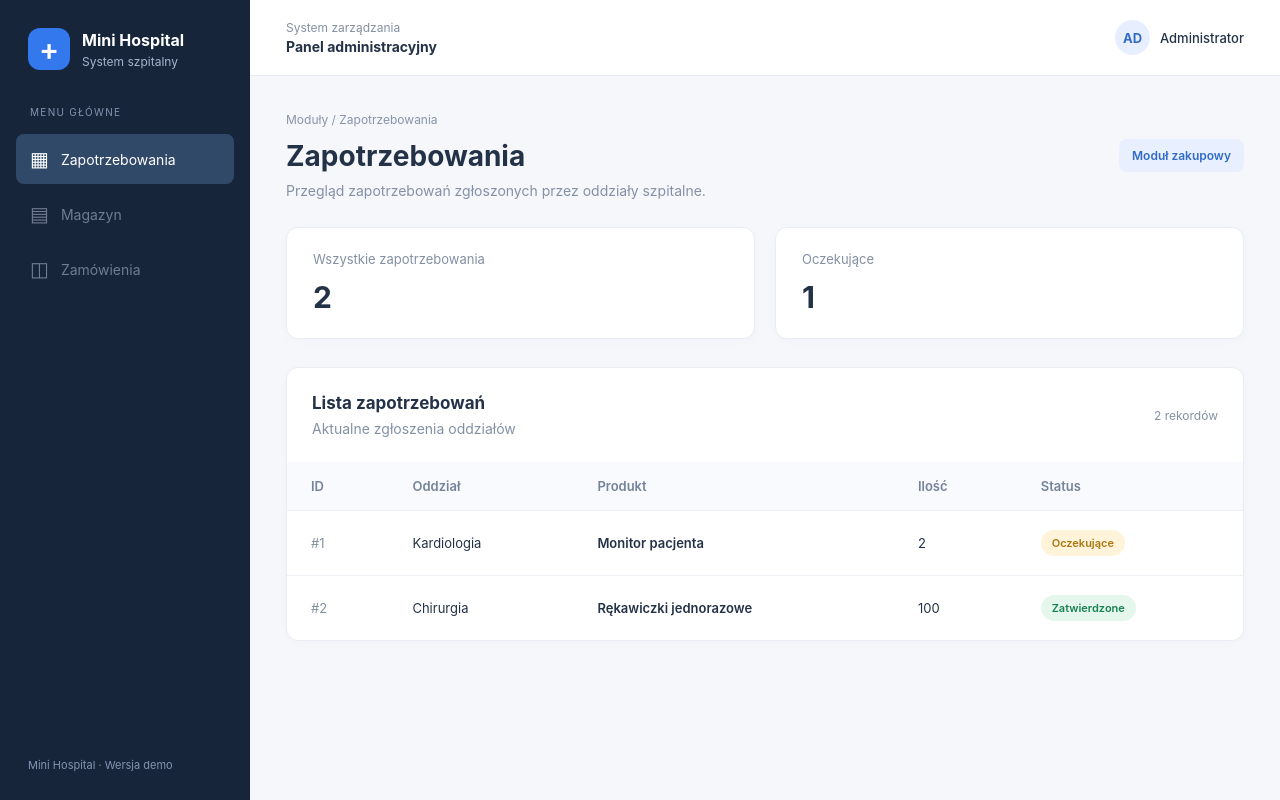
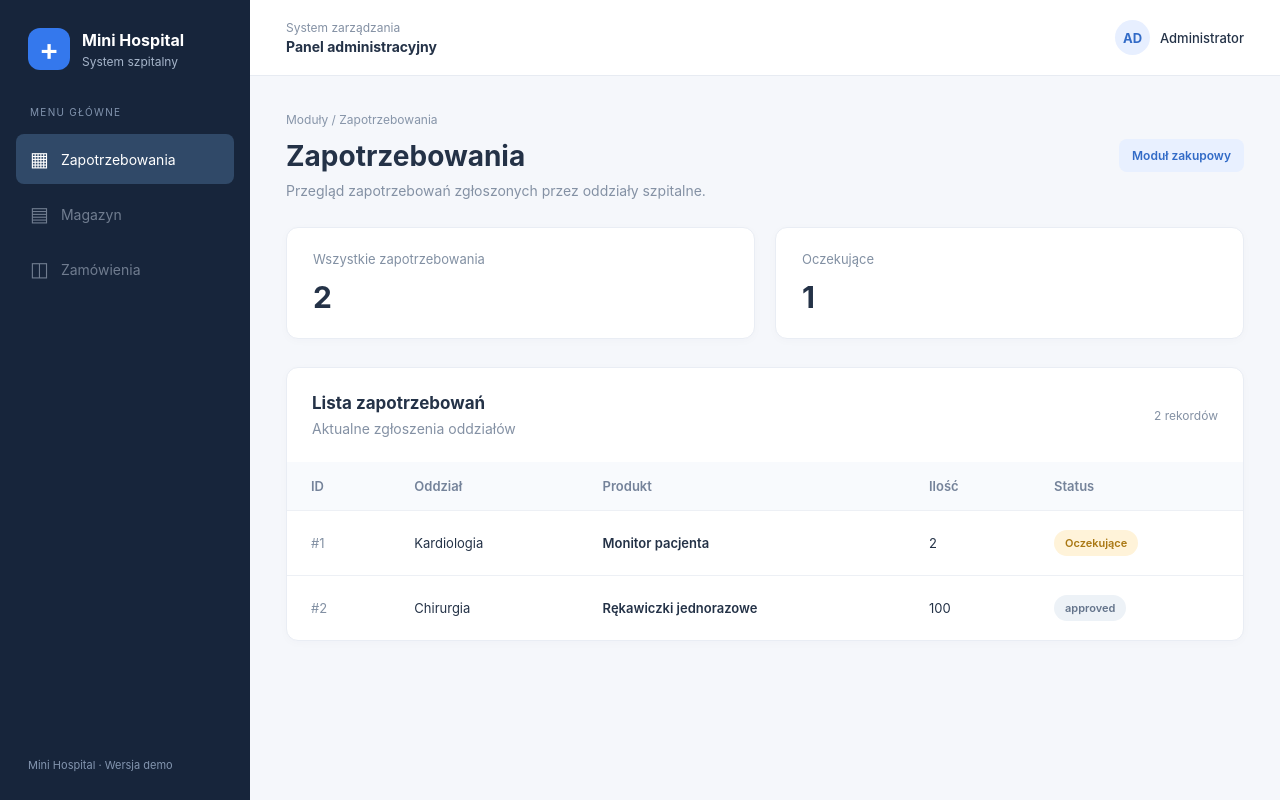
Before and after one commit to Jasiuu2605/mini-hospital-api, a FastAPI app: page /requests/view in a window 1280 px wide. Run offline with FastAPI, Linux system fonts and the light colour scheme.

Commit message:
chore: configure Jinja2 tooling and reusable templates

```diff
--- /dev/null
+++ b/templates/components/status_badge.html
@@ -0,0 +1,9 @@
+{% macro status_badge(status) %}
+    {% if status == "aproved" %}
+        <span class="status approved">Zatwierdzone</span>
+    {% elif status == "pending" %}
+        <span class="status pending">Oczekujące</span>
+    {% else %}
+        <span class="status neutral">{{ status }}</span>
+    {% endif %}
+{% endmacro %}
--- a/templates/requests.html
+++ b/templates/requests.html
@@ -1,5 +1,6 @@
 
 {% extends "base.html" %}
+{% from "components/status_badge.html" import status_badge %}
 
 {% block title %}Zapotrzebowania | Mini Hospital{% endblock %}
 
@@ -56,13 +57,7 @@
                     <td class="product-cell">{{ item.item }}</td>
                     <td>{{ item.quantity }}</td>
                     <td>
-                        {% if item.status == "approved" %}
-                            <span class="status approved">Zatwierdzone</span>
-                        {% elif item.status == "pending" %}
-                            <span class="status pending">Oczekujące</span>
-                        {% else %}
-                            <span class="status neutral">{{ item.status }}</span>
-                        {% endif %}
+                        {{ status_badge(item.status) }}
                     </td>
                 </tr>
                 {% else %}
```
